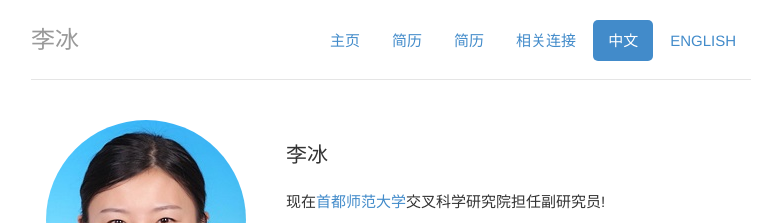
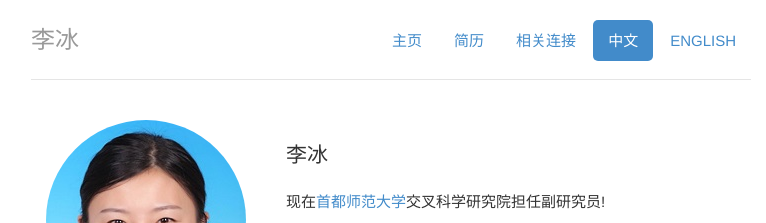
Before and after one commit to libingict/libingict.github.io, a Jekyll site: the page built from index_cn.html, in a window 1280 px wide. Shown: the top 223 px of the page, without its empty margins (249-1015 px from the left). Built offline with Jekyll 4.4.1, drawn with Linux system fonts in a browser that asks for light colours.

Commit message:
Update index_cn.html

```diff
--- a/index_cn.html
+++ b/index_cn.html
@@ -13,7 +13,6 @@
 <div class="header">
     <ul class="nav nav-pills pull-right">
           <li><a href="/" title = "Home">主页</a></li>
-          <li><a href="/cv/index_cn.html">简历</a></li>
           <li><a href="/cv/index_cn.html">简历</a></li>
           <li><a href="/about/index_cn.html">相关连接</a></li>
           <li class = "active"><a href="#">中文</a></li>
```
